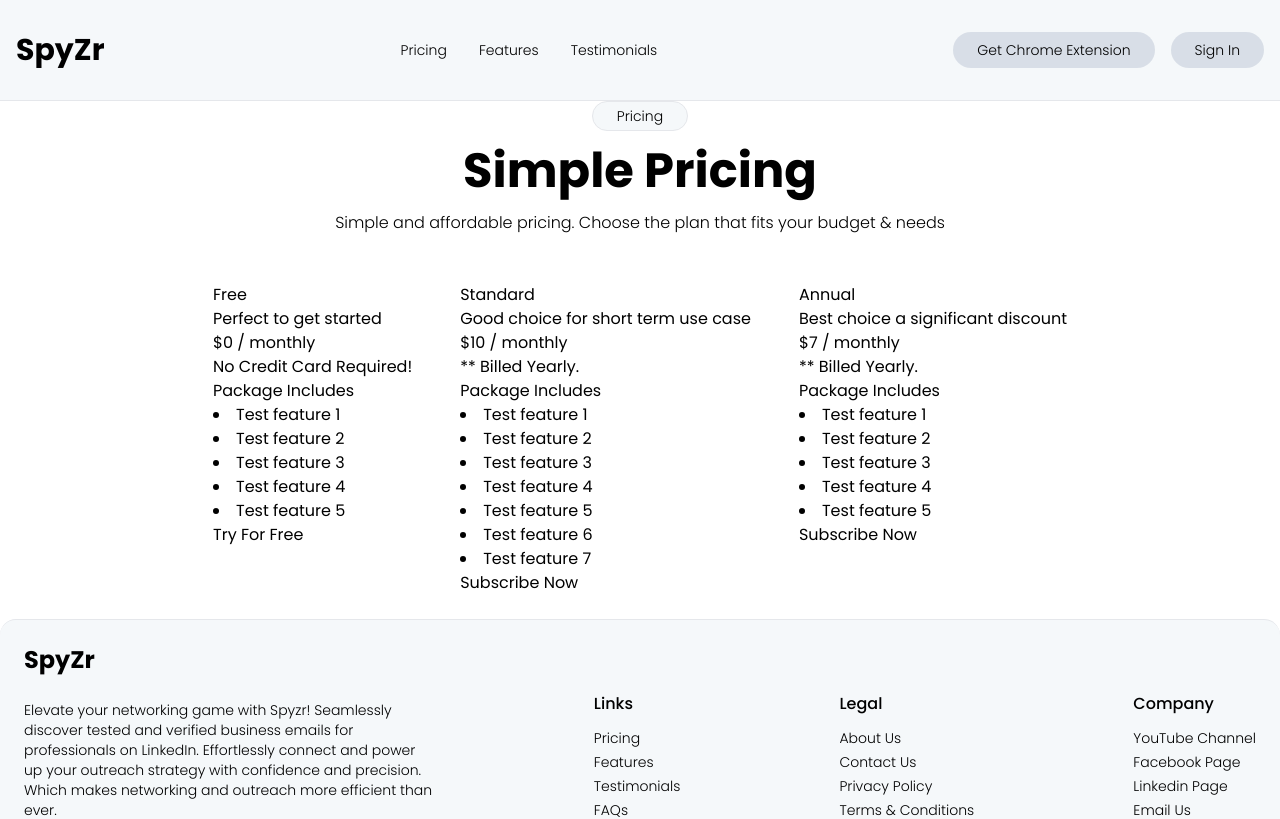
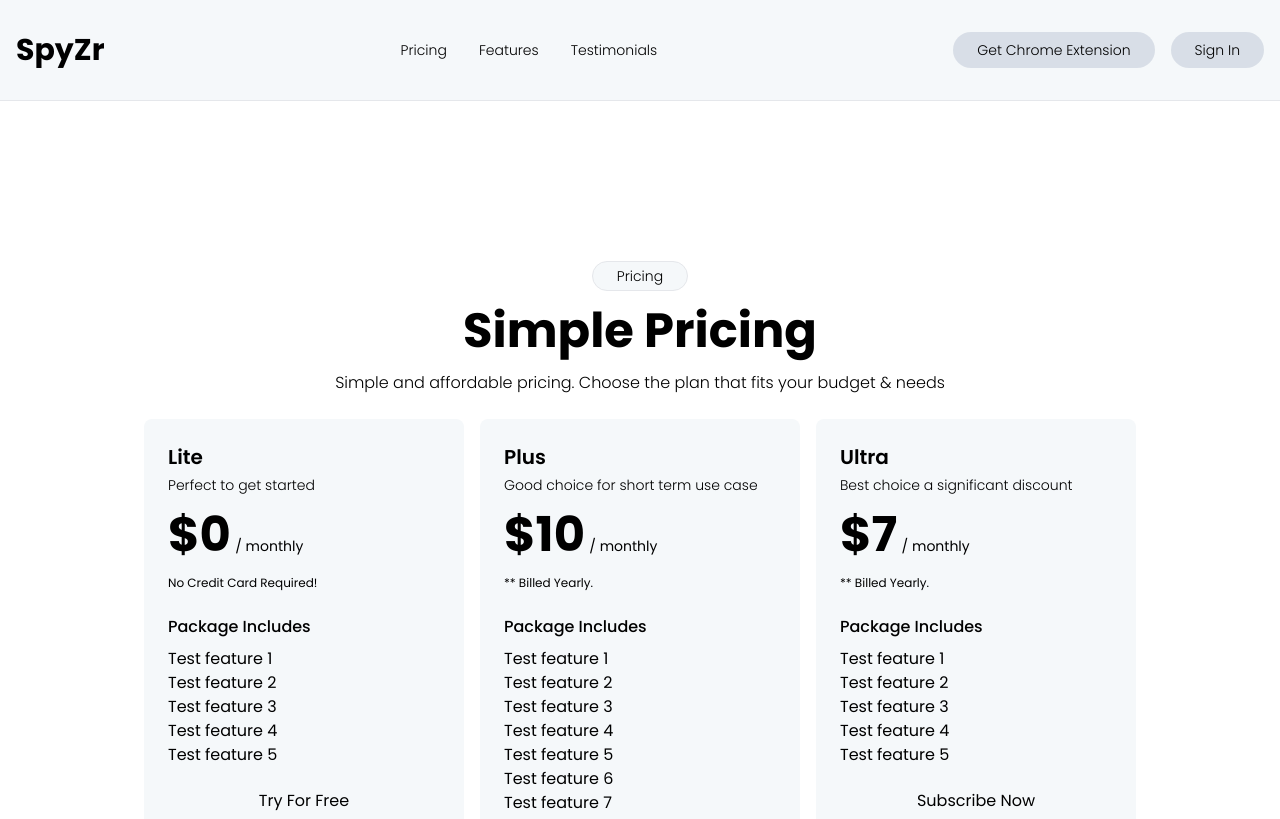
Before and after one commit to Polashahmad01/spyzr-frontend, a Next.js app: page /pricing in a window 1280 px wide. Shown: the top 819 px of the page. Built offline with nearby package versions, Linux system fonts and the light colour scheme.

Commit message:
Update pricing page layout and styling

```diff
--- a/src/app/pricing/page.jsx
+++ b/src/app/pricing/page.jsx
@@ -3,6 +3,7 @@
 
 export default function Pricing() {
   return (
+    <div className="my-40">
       <div className="flex flex-col flex-wrap justify-center items-center my-4 sm:my-0">
         <div className="mb-4">
           <Chip>Pricing</Chip>
@@ -13,5 +14,6 @@
           <PricingContainer />
         </div>
       </div>
+    </div>
   )
 }
--- a/src/components/pricing-card.jsx
+++ b/src/components/pricing-card.jsx
@@ -6,14 +6,18 @@
   const { name, tagLine, price, pricingDescription, title, btnTitle, features } = subscription;
   console.log("subscription", subscription)
   return (
-    <div className="dark:bg-[#1E1E1E] px-4 py-6 rounded-xl">
-      <h4>{name}</h4>
-      <p>{tagLine}</p>
-      <p>${price} / monthly</p>
-      <p>{pricingDescription}</p>
-      <h6>{title}</h6>
-      <PricingFeature feature={features} />
-      <Button>{btnTitle}</Button>
+    <div className="dark:bg-[#1E1E1E] bg-[#F5F8FA] px-6 py-6 rounded-lg w-80">
+      <h4 className="text-xl font-semibold mb-1">{name}</h4>
+      <p className="font-light text-sm mb-4">{tagLine}</p>
+      <div className="mb-6">
+        <p className="mb-4"><span className="text-5xl font-bold">${price}</span> <span className="text-sm">/ monthly</span></p>
+        <p className="text-xs">{pricingDescription}</p>
+      </div>
+      <h6 className="font-medium mb-2">{title}</h6>
+      <div className="mb-4">
+        <PricingFeature feature={features} />
+      </div>
+      <Button style="dark:bg-indigo-600/90 w-full py-[6px]">{btnTitle}</Button>
     </div>
   )
 }
--- a/src/ui/pricing/pricing-container.jsx
+++ b/src/ui/pricing/pricing-container.jsx
@@ -4,8 +4,8 @@
 
 const initialSubscriptionPlans = [
   {
-    id: "free",
-    name: "Free",
+    id: "lite",
+    name: "Lite",
     price: 0,
     title: "Package Includes",
     btnTitle: "Try For Free",
@@ -14,8 +14,8 @@
     features: ["Test feature 1", "Test feature 2", "Test feature 3", "Test feature 4", "Test feature 5"],
   },
   {
-    id: "standard",
-    name: "Standard",
+    id: "plus",
+    name: "Plus",
     price: 10,
     title: "Package Includes",
     btnTitle: "Subscribe Now",
@@ -24,8 +24,8 @@
     features: ["Test feature 1", "Test feature 2", "Test feature 3", "Test feature 4", "Test feature 5", "Test feature 6", "Test feature 7"],
   },
   {
-    id: "annual",
-    name: "Annual",
+    id: "ultra",
+    name: "Ultra",
     price: 7,
     title: "Package Includes",
     btnTitle: "Subscribe Now",
--- a/src/ui/pricing/pricing-feature.jsx
+++ b/src/ui/pricing/pricing-feature.jsx
@@ -1,10 +1,10 @@
 
 export default function PricingFeature({ feature }) {
   return (
-    <div>
+    <ul>
       {feature.map(item => (
-        <li key={item}>{item}</li>
+        <li className="list-none" key={item}>{item}</li>
       ))}
-    </div>
+    </ul>
   )
 }
```
Lines whose indentation alone changed are shown as unchanged.
